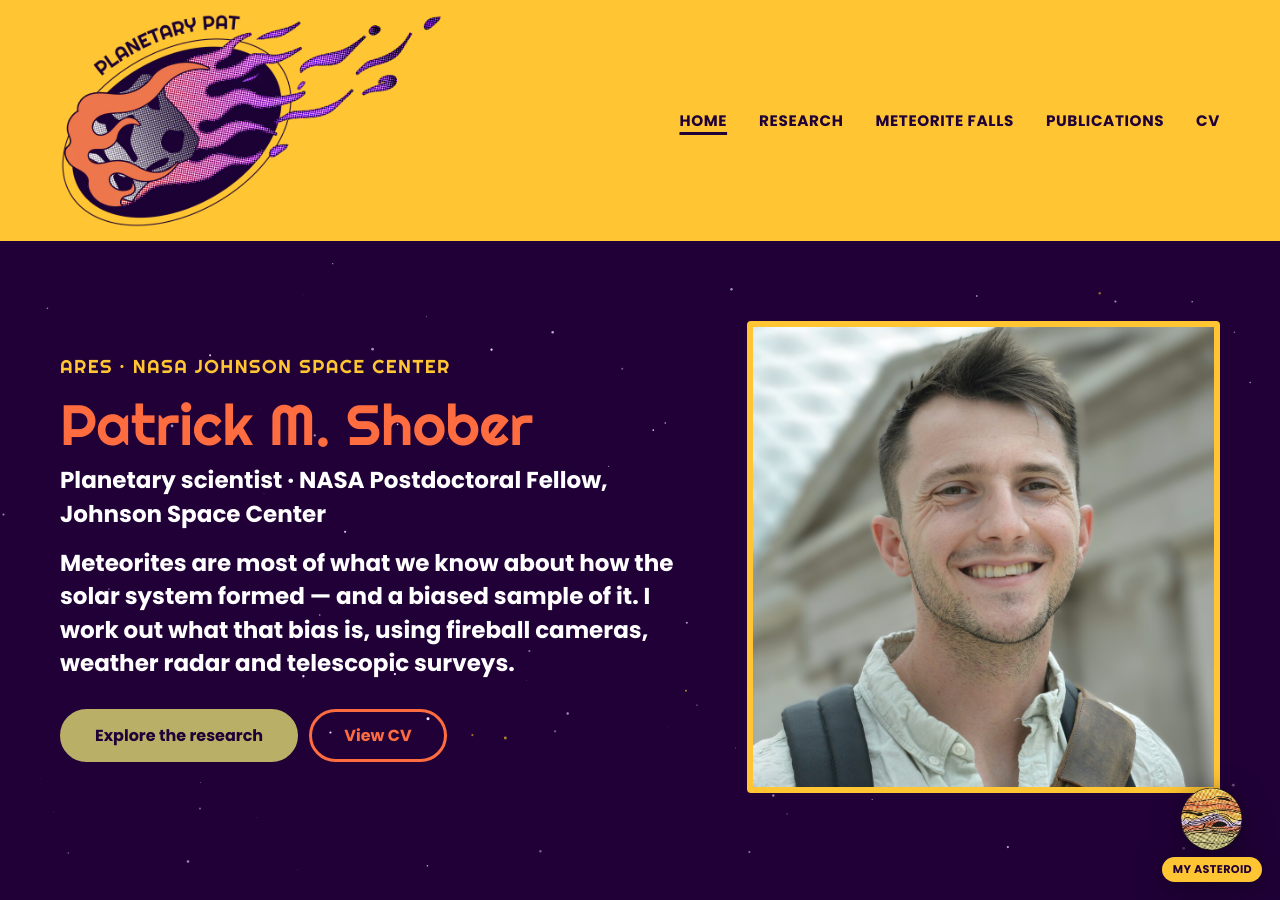
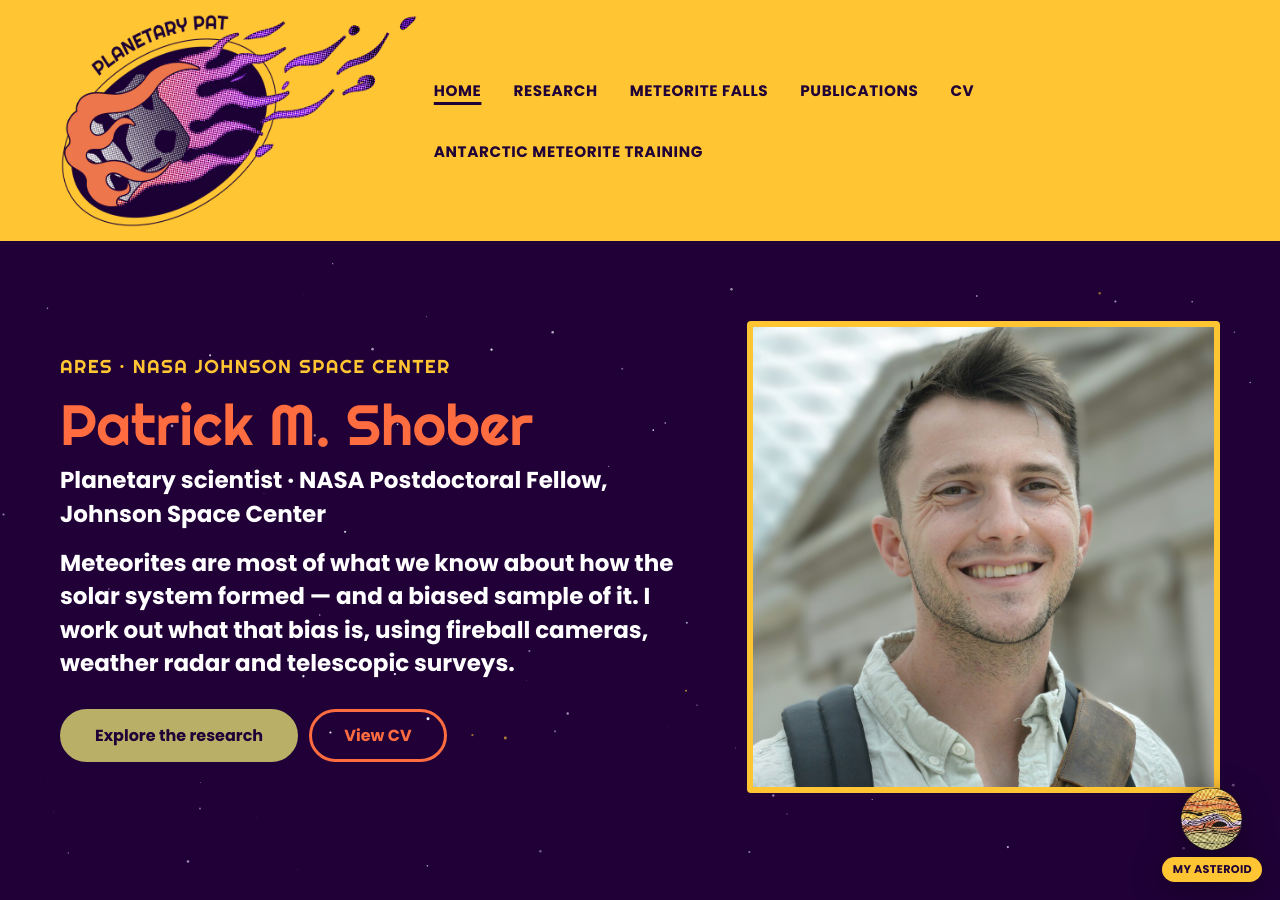
Before and after one commit to pshober/pshober.github.io, a Jekyll site: the page built from index.md, in a window 1280 px wide and 900 px high. Built offline with Jekyll 4.4.1, drawn with Linux system fonts in a browser that asks for light colours.

Commit message:
Header: link to the Antarctic Meteorite Training quiz (/ansmet-quiz/)
Co-Authored-By: Claude Opus 5.5 <noreply@anthropic.com>

```diff
--- a/_includes/header.html
+++ b/_includes/header.html
@@ -11,6 +11,7 @@
       <li><a href="{{ '/meteorite-falls/' | relative_url }}"{% if url contains '/meteorite-falls' %}class="is-active" aria-current="page"{% endif %}>Meteorite falls</a></li>
       <li><a href="{{ '/publications/' | relative_url }}"{% if url contains '/publications' %}class="is-active" aria-current="page"{% endif %}>Publications</a></li>
       <li><a href="{{ '/cv/' | relative_url }}"          {% if url contains '/cv' %}class="is-active" aria-current="page"{% endif %}>CV</a></li>
+      <li><a href="{{ '/ansmet-quiz/' | relative_url }}">Antarctic Meteorite Training</a></li>
     </ul>
   </nav>
 </header>
```
